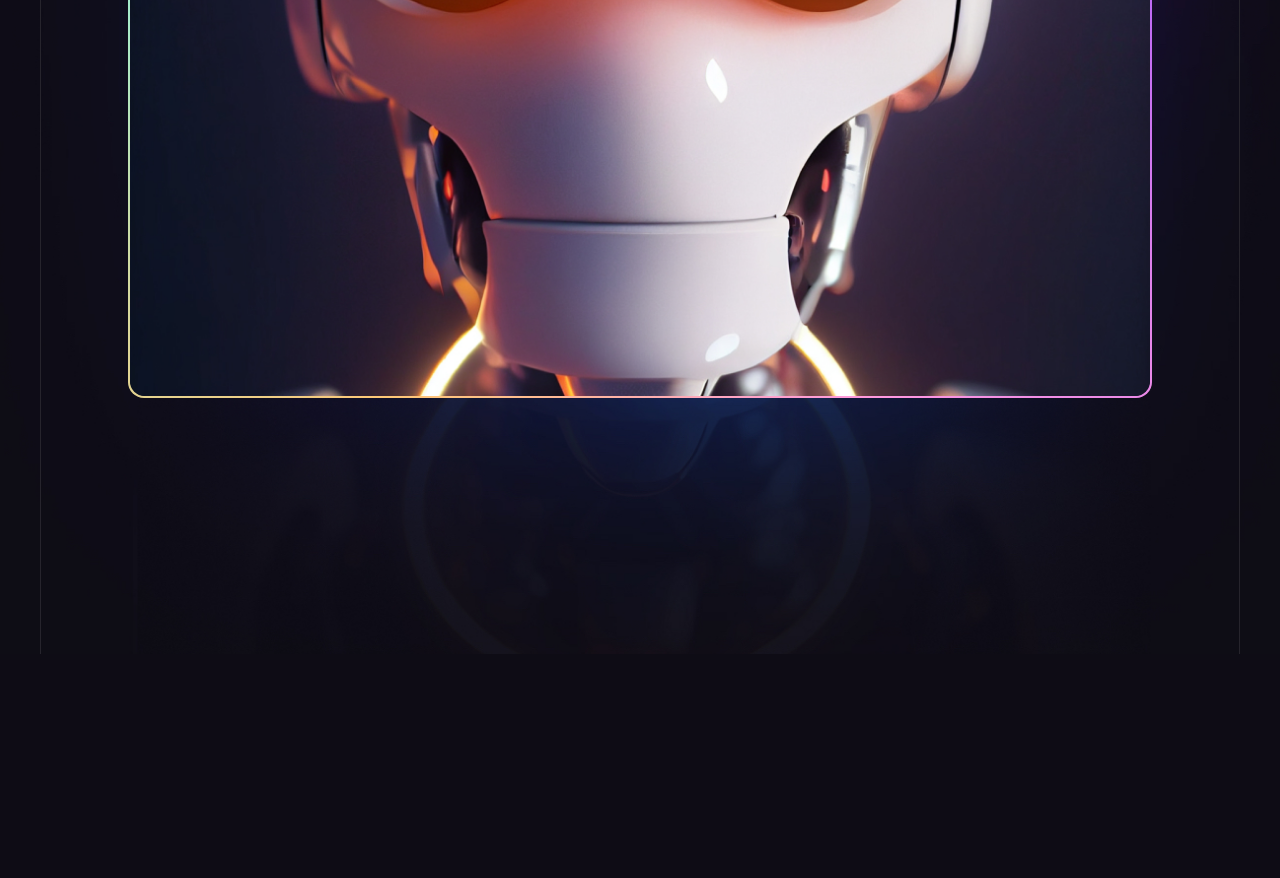
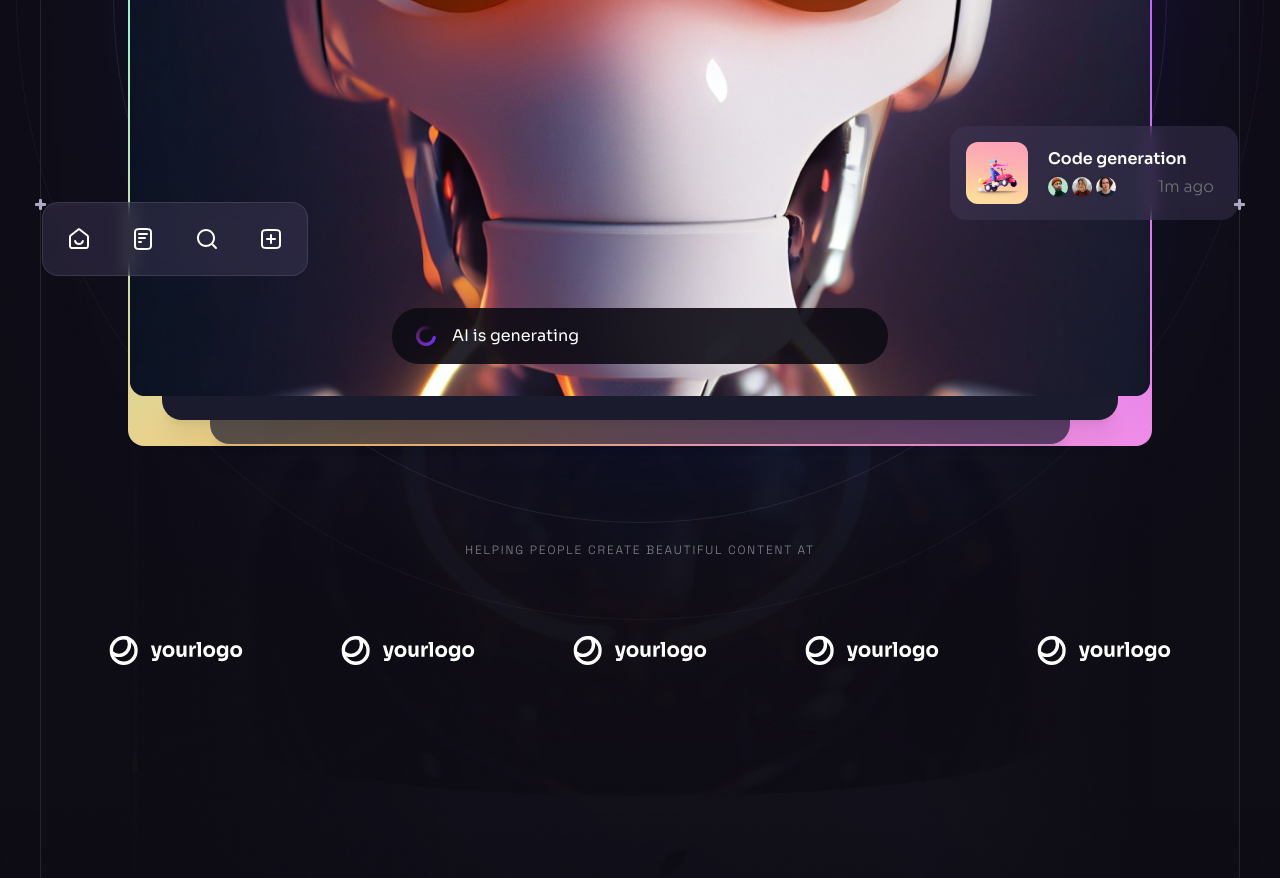
Before and after one commit to aarondelen/brainwave_project, a React (Vite) app: page / in a window 1280 px wide. Shown: the part 680-1558 px from the top of the page. Before the commit the page ends 1334 px from the top, so only its background shows below. Built offline with nearby package versions, Linux system fonts and the light colour scheme.

Commit message:
Hero Sectiooon donee, ill rest and play maybe or eat idk hehe

```diff
--- /dev/null
+++ b/src/components/CompanyLogos.tsx
@@ -0,0 +1,14 @@
+import { companyLogos } from "../constants/constants";
+
+const CompanyLogos = ({ className }: { className?: string }) => {
+  return <div className={className}>
+    <h5 className="tagline mb-6 text-center text-n-1/50">Helping people create beautiful content at</h5>
+    <ul className="flex">
+        {companyLogos.map((logo, index) => (
+            <li key={index} className="flex items-center justify-center flex-1 h-[8.5rem]"><img src={logo} width={135} height={28} alt={logo} /></li>
+        ))}
+    </ul>
+  </div>;
+};
+
+export default CompanyLogos;
--- /dev/null
+++ b/src/components/Generating.tsx
@@ -0,0 +1,12 @@
+import { loading } from '../assets'
+
+const Generating = ({className}: {className?: string}) => {
+  return (
+    <div className={`flex items-center h-[3.5rem] px-6 bg-n-8/90 rounded-[1.7rem] ${className || ''}`}>
+      <img className='w-5 h-5 mr-4' src={loading} alt="Loading" />
+      AI is generating
+    </div>
+  )
+}
+
+export default Generating
--- a/src/components/Hero.tsx
+++ b/src/components/Hero.tsx
@@ -1,8 +1,17 @@
 import { curve, heroBackground, robot } from "../assets";
 import Button from "./Button";
 import Section from "./Section";
+import { BackgroundCircles, BottomLine, Gradient } from "../components/design/Hero";
+import { heroIcons } from "../constants/constants";
+import { ScrollParallax } from "react-just-parallax";
+import { useRef } from "react";
+import Generating from "./Generating";
+import Notification from "./Notification";
+import CompanyLogos from "./CompanyLogos";
 
 const Hero = () => {
+  const parallaxRef = useRef(null);
+
   return (
     <Section
       id="hero"
@@ -10,10 +19,10 @@ const Hero = () => {
       crosses
       crossesOffset="lg:translate-y-[5.25rem]"
     >
-      <div className="container relative">
+      <div className="container relative" ref={parallaxRef}>
         <div className="relative z-1 max-w-[62rem] mx-auto text-center mb-[4rem] md:mb-20 lg:mb-[6rem]">
           <h1 className="h1 mb-6">
-            Explore the Posssibilities of AI Chatting with &nbsp;
+            Explore the Posssibilities of&nbsp;AI&nbsp;Chatting with &nbsp;
             <span className="inline-block relative">
               Brainwave{" "}
               <img
@@ -45,8 +54,27 @@ const Hero = () => {
                   height={490}
                   alt="AI"
                 />
+
+                <Generating className="absolute left-4 right-4 bottom-5 md:left-1/2 md:right-auto md:bottom-8 md:w-[31rem] md:-translate-x-1/2"/>
+
+                <ScrollParallax isAbsolutelyPositioned>
+                  <ul className="hidden absolute -left-[5.5rem] bottom-[7.5rem] p-1 bg-n-9/40 backdrop-blur border border-n-1/10 rounded-2xl xl:flex">
+                    {}
+                    {heroIcons.map((icon, index) => (
+                      <li className="p-5" key={index}>
+                        <img src={icon} width={24} height={25} alt={icon} />
+                      </li>
+                    ))}
+                  </ul>
+                </ScrollParallax>
+
+                <ScrollParallax isAbsolutelyPositioned>
+                  <Notification className="hidden absolute -right-[5.5rem] bottom-[11rem] w-[18rem] xl:flex" title="Code generation"/>
+                </ScrollParallax>
               </div>
             </div>
+
+            <Gradient/>
           </div>
           <div className="absolute -top-[54%] left-1/2 w-[234%] -translate-x-1/2 md:-top-[46%] md:w-[138%] lg:-top-[104%]">
             <img
@@ -57,8 +85,14 @@ const Hero = () => {
               alt="hero-img"
             />
           </div>
+
+          <BackgroundCircles parallaxRef={parallaxRef}/>
         </div>
+
+        <CompanyLogos className="hidden relative z-10 mt-20 lg:block"/>
       </div>
+
+      <BottomLine/>
     </Section>
   );
 };
--- /dev/null
+++ b/src/components/Notification.tsx
@@ -0,0 +1,50 @@
+import { notification1 } from "../assets";
+import { notificationImages } from "../constants/constants";
+
+const Notification = ({
+  className,
+  title,
+}: {
+  className?: string;
+  title?: string;
+}) => {
+  return (
+    <div
+      className={`${
+        className || ""
+      } flex items-center p-4 pr-6 bg-n-9/40 backdrop-blur border-n-1/10 rounded-2xl gap-5`}
+    >
+      <img
+        src={notification1}
+        width={62}
+        height={62}
+        alt="image"
+        className="rounded-xl"
+      />
+      <div className="flex-1">
+        <h6 className="mb-1 font-semibold text-base">{title}</h6>
+        <div className="flex items-center justify-between">
+          <ul className="flex -m-0.5">
+            {notificationImages.map((img, index) => (
+              <li
+                key={index}
+                className="flex w-6 h-6 border-2 border-n-12 rounded-full overflow-hidden"
+              >
+                <img
+                  src={img}
+                  className="w-full"
+                  width={20}
+                  height={20}
+                  alt=""
+                />
+              </li>
+            ))}
+          </ul>
+          <div className="body-2 text-n-13">1m ago</div>
+        </div>
+      </div>
+    </div>
+  );
+};
+
+export default Notification;
--- a/src/components/design/Hero.tsx
+++ b/src/components/design/Hero.tsx
@@ -35,7 +35,7 @@ const Rings = () => {
   );
 };
 
-export const BackgroundCircles = ({ parallaxRef }) => {
+export const BackgroundCircles = ({ parallaxRef }: { parallaxRef: any }) => {
   const [mounted, setMounted] = useState(false);
 
   useEffect(() => {
```
